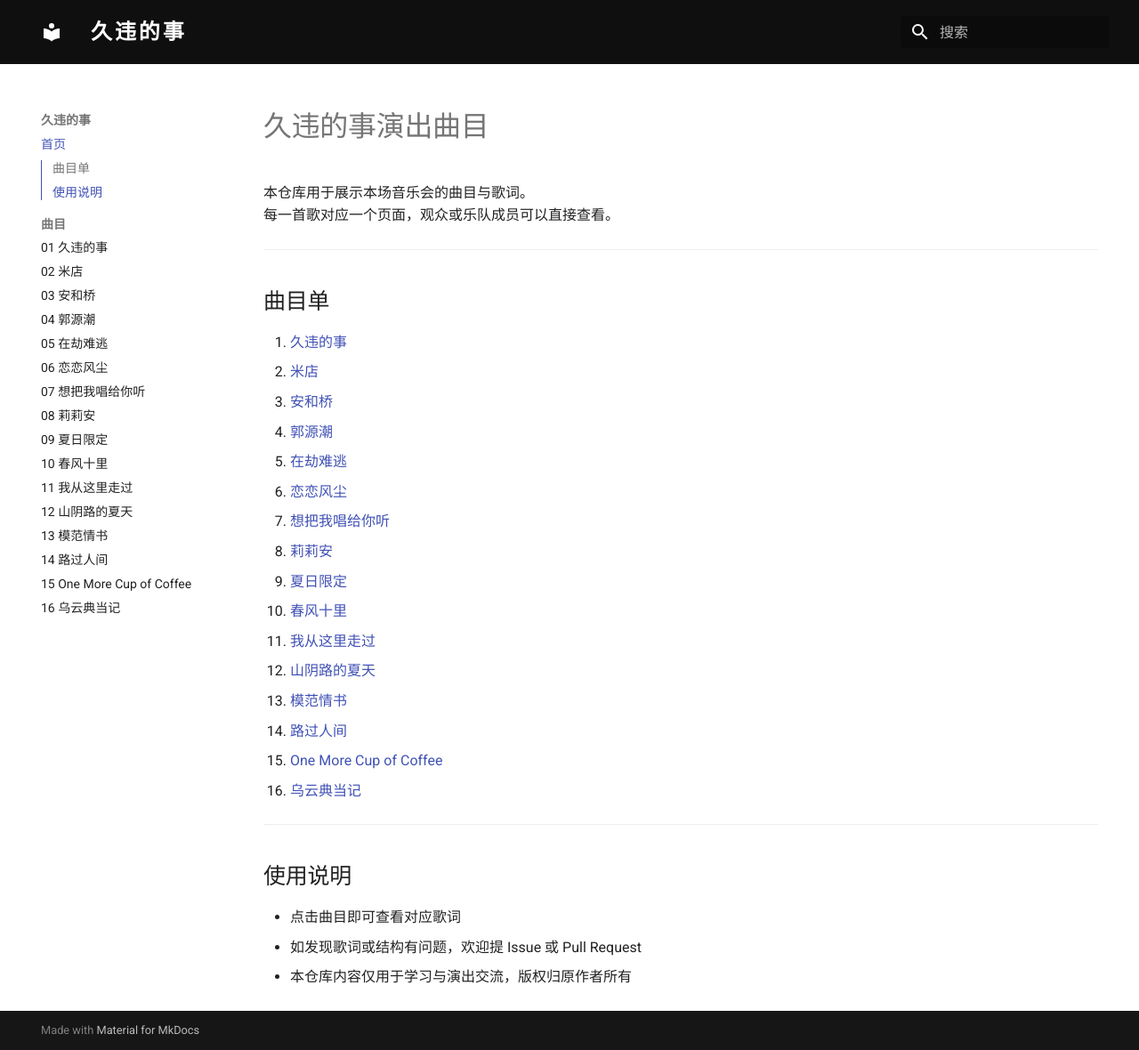
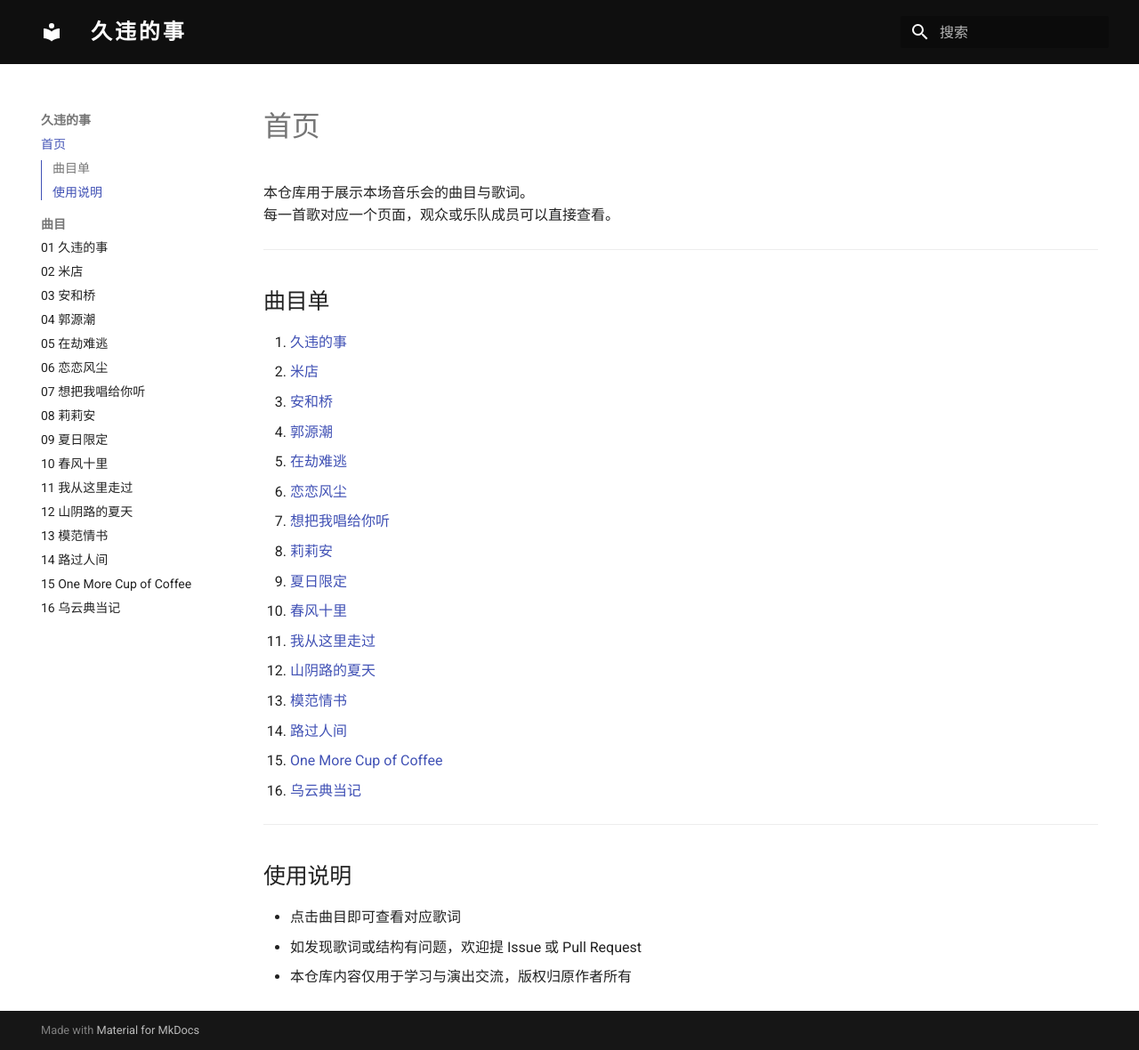
Before and after one commit to stubbornleaf/jiuweideshi-songbook, an MkDocs documentation site: the page built from docs/index.md, in a window 1280 px wide and 1180 px high. Shown: the whole window at 89% size. Built offline with MkDocs 1.6.1 and Material for MkDocs 9.7.7, drawn with Linux system fonts in a browser that asks for light colours.

Commit message:
Update index.md

```diff
--- a/docs/index.md
+++ b/docs/index.md
@@ -1,5 +1,3 @@
-# 久违的事演出曲目
-
 本仓库用于展示本场音乐会的曲目与歌词。
 每一首歌对应一个页面，观众或乐队成员可以直接查看。
 
```
